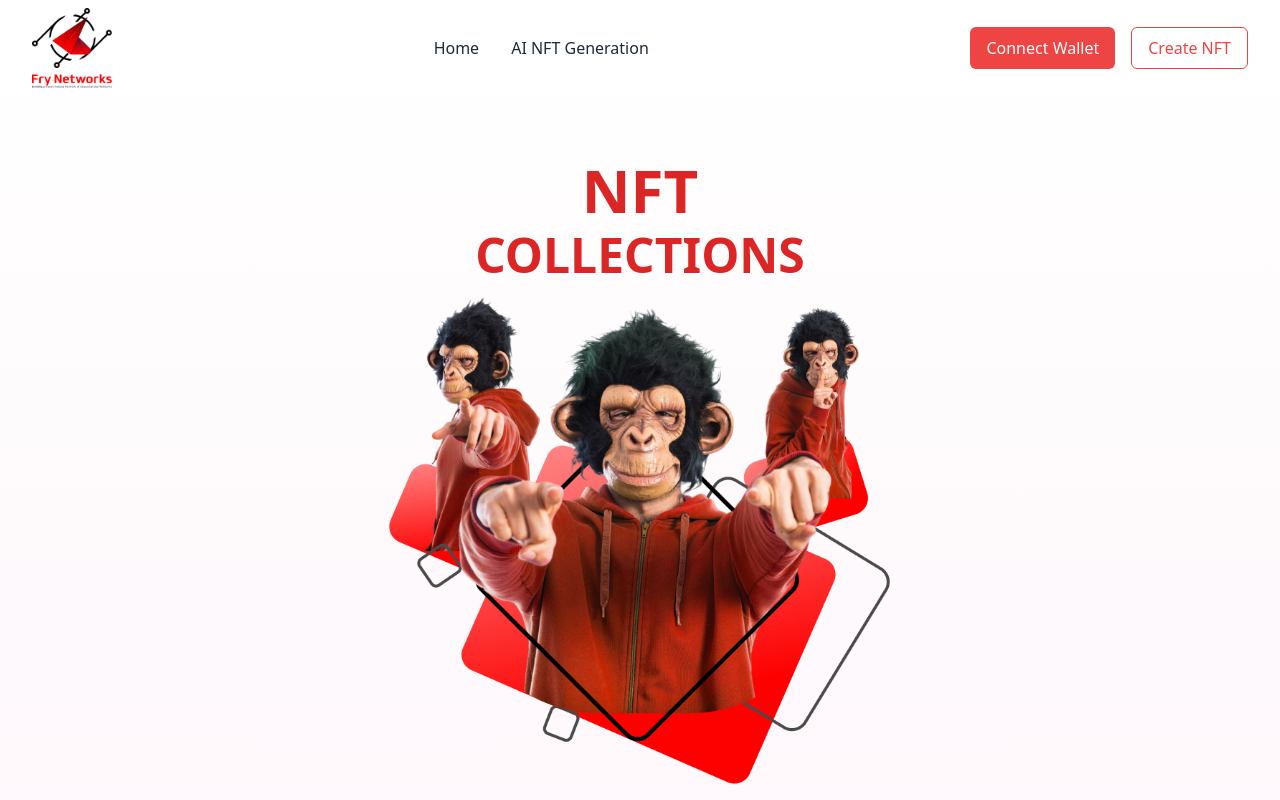
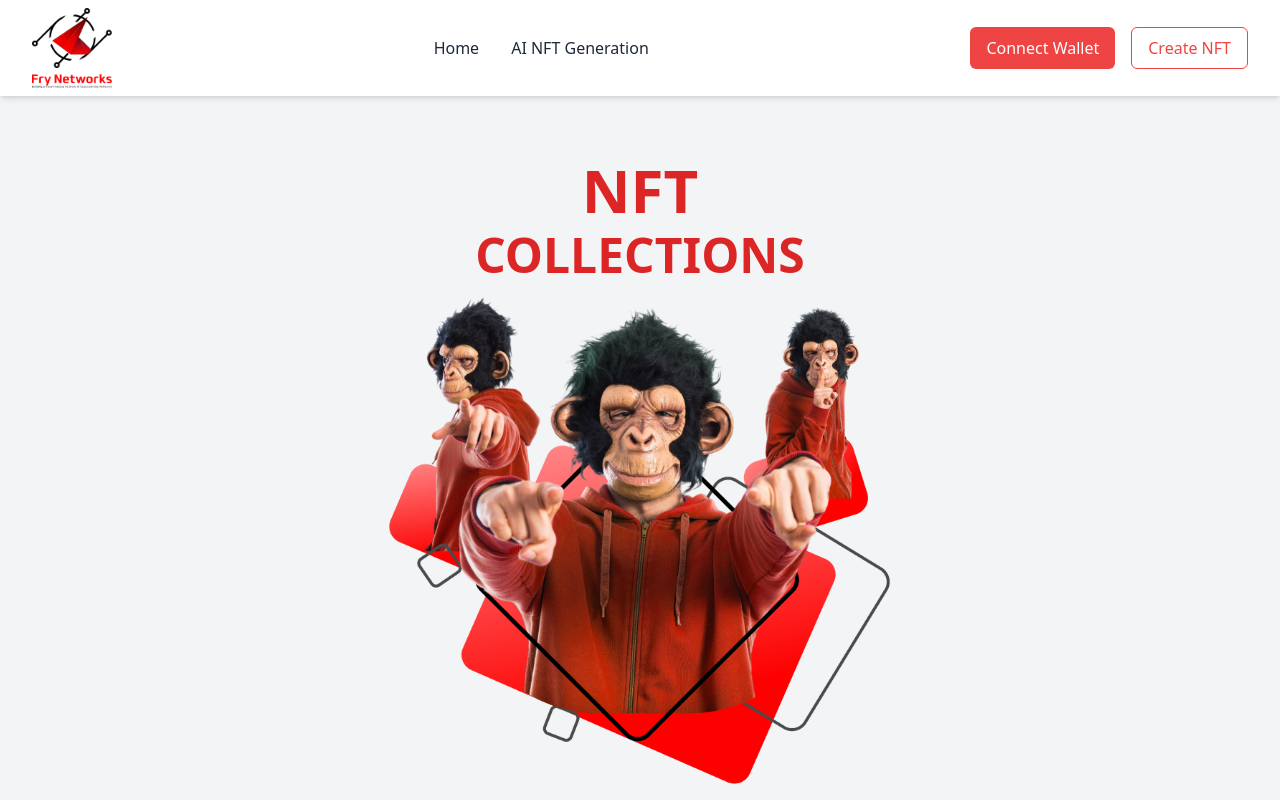
Before and after one commit to huzaifa898/OctaloopTasks, a React (Create React App) app in the folder myapp/: page /veiwcollection in a window 1280 px wide. Shown: the top 800 px of the page. Built offline with nearby package versions, Linux system fonts and the light colour scheme.

Commit message:
add routing for the  from nft generation page to the home page

```diff
--- a/myapp/src/components/CollectionHero.jsx
+++ b/myapp/src/components/CollectionHero.jsx
@@ -10,9 +10,9 @@ const HeroSection = () => {
   };
 
   return (
-    <div className="min-h-screen">
+    <div className="min-h-screen bg-gray-100">
       {/* Navbar */}
-      <nav className="flex justify-between items-center px-4 py-2 bg-white md:px-8">
+      <nav className="flex justify-between items-center px-4 py-2 bg-white shadow-md md:px-8">
         <div className="flex items-center space-x-2">
           <img src={logo} alt="Logo" className="h-8 w-auto md:h-20" />
         </div>
@@ -39,7 +39,7 @@ const HeroSection = () => {
 
       {/* Dropdown Menu */}
       {isOpen && (
-        <div className="md:hidden bg-white px-4 py-4 space-y-4">
+        <div className="md:hidden bg-white px-4 py-4 space-y-4 shadow-md">
           <ul className="space-y-2 text-gray-800 font-medium">
             <li className="hover:text-red-500 cursor-pointer">Home</li>
             <li className="hover:text-red-500 cursor-pointer">
--- a/myapp/src/components/Hero.jsx
+++ b/myapp/src/components/Hero.jsx
@@ -3,7 +3,7 @@ import { FaSignInAlt, FaUserPlus } from 'react-icons/fa';
 import { FaPlus } from 'react-icons/fa';
 import Logo from '../Images/logo.png';
 import Hero from '../Images/Hero.png';
-
+import { Link } from 'react-router-dom';
 function App() {
   return (
     <div className="bg-white min-h-screen font-sans">
@@ -18,7 +18,9 @@ function App() {
             <img src={Logo} alt="Logo" className="h-10 w-auto md:h-100px md:w-99.7px" />
           </div>
           <ul className="flex space-x-4 md:space-x-6">
+            <Link to='/'>
             <li className="text-gray-700 hover:text-red-600 text-bold cursor-pointer">Home</li>
+            </Link>
             <li className="text-red-700 text-bold text-xl cursor-pointer">AI NFT Generation</li>
           </ul>
           <div className="flex space-x-2">
```
